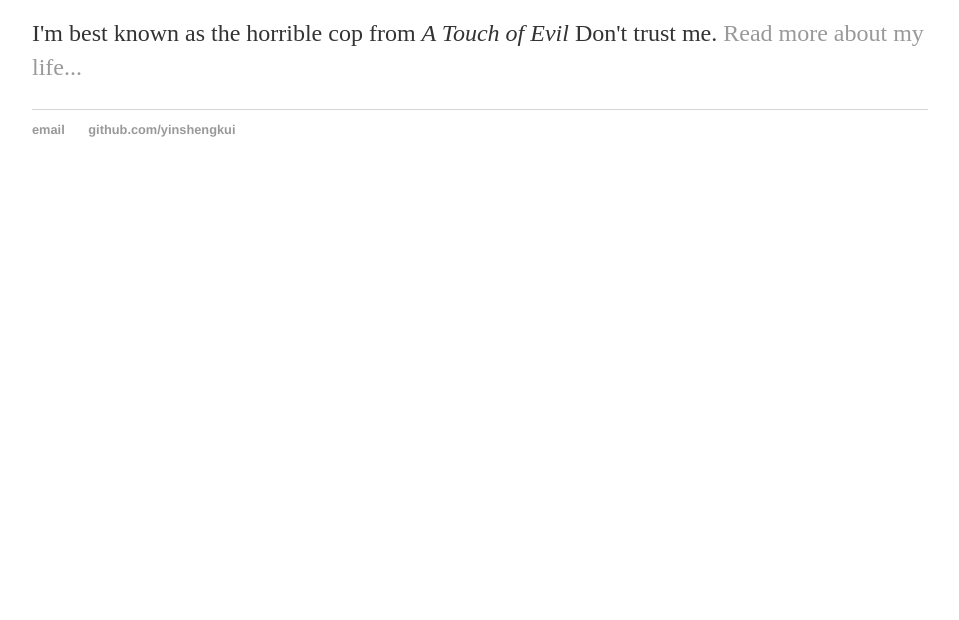
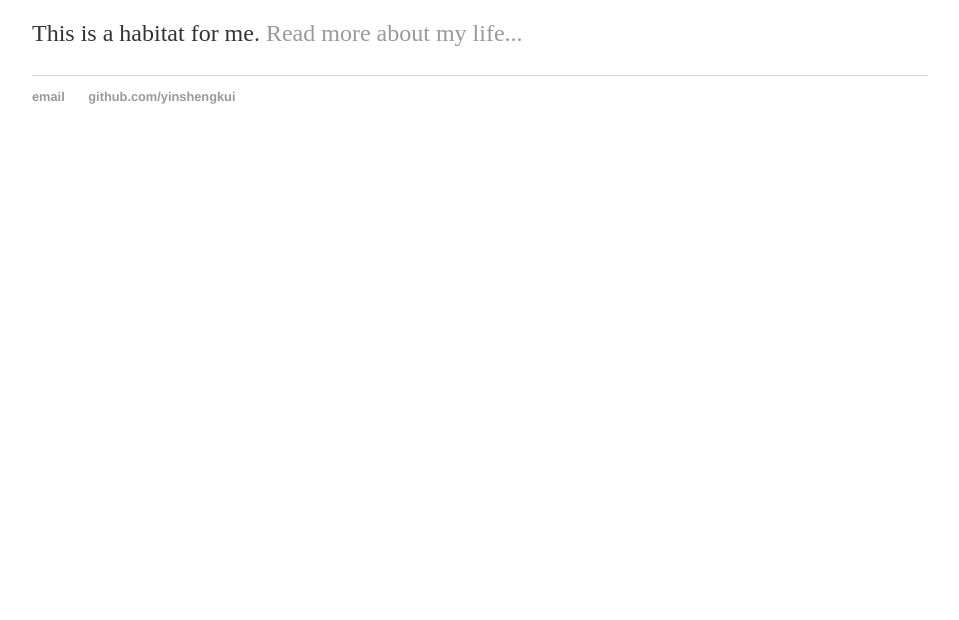
Before and after one commit to yinshengkui/yinshengkui.github.io, a plain HTML site: page index.html in a window 1280 px wide. Shown: the part 180-800 px from the top of the page, without its empty margins (160-1119 px from the left). Drawn offline with Linux system fonts and the light colour scheme.

Commit message:
Update index.html
intro

```diff
--- a/index.html
+++ b/index.html
@@ -16,7 +16,7 @@
         <div class="container">
             <div class="blurb">
                 <h1>Hi there, I'm Yin Shengkui!</h1>
-                <p>I'm best known as the horrible cop from <em>A Touch of Evil</em> Don't trust me. <a href="/about">Read more about my life...</a></p>
+                <p>This is a habitat for me. <a href="/about">Read more about my life...</a></p>
             </div><!-- /.blurb -->
         </div><!-- /.container -->
         <footer>
```
